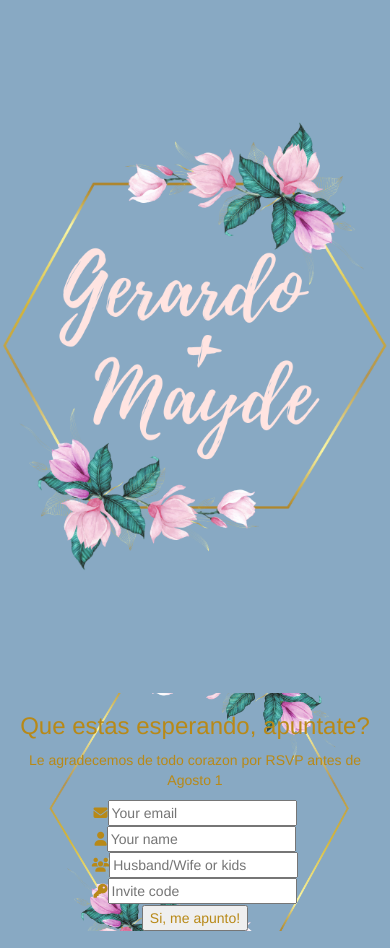
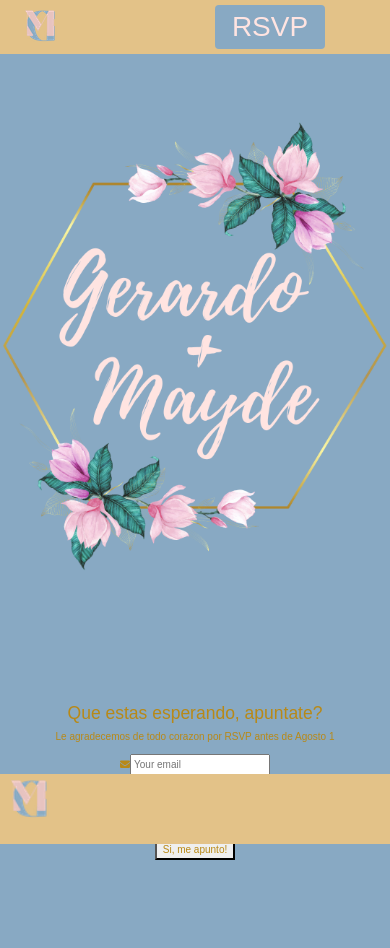
Before and after one commit to gespinozaceja/miboda, a website: page index.html in a window 390 px wide. Drawn offline with nearby package versions, Linux system fonts and the light colour scheme.

Commit message:
added mobile friendly footer and navigation bar

```diff
--- a/index.html
+++ b/index.html
@@ -5,21 +5,55 @@
 <meta name="viewport" content="width=device-width,initial-scale=1">
 <link rel="stylesheet" href="style.css">
 <link rel="stylesheet" href="css/bootstrap.min.css">
+<link
+rel="stylesheet"
+href="https://stackpath.bootstrapcdn.com/bootstrap/4.3.1/css/bootstrap.min.css"
+/>
 <link rel="icon" type="image/png" sizes="32x32" href="G-M-2.png">
 
 <body style="background-color: #88a9c3;">
     <style>
     </style>
+<header >
 
-<div class="row text-global">
+        <div class="container">
+            <div class="row">
+              <div class="col">
+                <img class="logo"src="./G-M-2.png" alt="Home">
+
+              </div>
+              <div class="col">
+
+                <button class="navBtn"><a href="#rsvpForm">RSVP</a></button>
+
+              </div>
+
+
+
+            </div>
+          </div>
+
+
+
+ </header>
+
+
+<div class="row text-global marginBottom">
  <section class="rsvp text-center" id="rsvp">
+
 
     <div class="col-md-6">
         <a href="#">
             <img class="img-responsive"src="static/img/gerardo_mayde_home.png" alt="Home">
         </a>
     </div>
-    <div class="col-md-6">
+
+
+                    <!-- rsvp form  -->
+
+                    <!-- rsvp form  -->
+
+    <div class="">
         <div id="rsvp-modal" class="modal fade" tabindex="-1" role="dialog">
             <div class="modal-dialog" role="document">
                 <div class="modal-content">
@@ -35,8 +69,8 @@
             </div><!-- /.modal-dialog -->
         </div><!-- /.modal -->
 
-        <div class="container bg-img">
-            <div class="row text-center">
+        <div id="rsvpForm" class="container  ">
+            <div class="row text-center marginDiv">
                 <div class="col-md-6 col-md-offset-3">
                     <h3>Que estas esperando, apuntate?</h3>
                     <p>Le agradecemos de todo corazon por RSVP antes de Agosto 1</p>
@@ -94,9 +128,17 @@
 
 
 </section>
+
 </div>
+
+<footer>
+    <img class="navbar"src="./G-M-2.png" alt="Home">
+</footer>
+
 <script src="https://kit.fontawesome.com/bec0faabce.js" crossorigin="anonymous"></script>
 <script src="https://code.jquery.com/jquery-1.9.1.min.js"></script>
 <script type="text/javascript" src="js/scripts.js"></script>
+<script src="https://cdn.jsdelivr.net/npm/@popperjs/core@2.9.2/dist/umd/popper.min.js" integrity="sha384-IQsoLXl5PILFhosVNubq5LC7Qb9DXgDA9i+tQ8Zj3iwWAwPtgFTxbJ8NT4GN1R8p" crossorigin="anonymous"></script>
+<script src="https://cdn.jsdelivr.net/npm/bootstrap@5.0.1/dist/js/bootstrap.min.js" integrity="sha384-Atwg2Pkwv9vp0ygtn1JAojH0nYbwNJLPhwyoVbhoPwBhjQPR5VtM2+xf0Uwh9KtT" crossorigin="anonymous"></script>
 </body>
 </html>
--- a/package.json
+++ b/package.json
@@ -18,5 +18,8 @@
   "homepage": "https://github.com/gespinozaceja/miboda#readme",
   "dependencies": {
     "fontawesome": "^5.6.3"
+  },
+  "devDependencies": {
+    "bootstrap": "^5.0.1"
   }
 }
--- a/style.css
+++ b/style.css
@@ -1,3 +1,20 @@
+*{
+    --darkBlue:#3269a8;
+    --blue: #88a9c3;
+    --pink: #ffe4e1;
+    --gold: #e3c288;
+    font-family: 'Pattaya', sans-serif;
+font-family: 'Recursive', sans-serif;
+}
+body{
+
+    font-family: 'Pattaya', sans-serif;
+    font-family: 'Recursive', sans-serif;
+}
+a{
+    text-decoration: none;
+}
+
 .btn-down {
     margin: 0 auto;
     text-align: center;
@@ -24,4 +41,82 @@
     background-repeat: no-repeat;
     background-position: center;
     background-size: 80%;
+
 }
+.marginDiv{
+    padding:10px;
+}
+.marginBottom{
+    margin-bottom: 20%;
+}
+header{
+    z-index: 99999;
+    background-color:var(--gold) ;
+    color: var(--pink);
+    position: fixed;
+    top: 0;
+    width: 100%;
+}
+
+footer{
+    background-color:var(--gold) ;
+    color: var(--pink);
+    position: fixed;
+    bottom: 0;
+    width: 100%;
+}
+
+
+.logo{
+    margin:10px;
+}
+.navBtn {
+    display: inline-block;
+    border-radius: 4px;
+    background-color: var(--blue);
+    border: none;
+    color: var(--pink);
+    text-align: center;
+    font-size: 28px;
+    width: 110px;
+    transition: all 0.5s;
+    cursor: pointer;
+    margin: 5px;
+  }
+
+  .navBtn a {
+    cursor: pointer;
+    display: inline-block;
+    position: relative;
+    transition: 0.5s;
+    text-decoration: none;
+    color: var(--pink);
+
+  }
+
+  .navBtn a:after {
+    content: '\00bb';
+    position: absolute;
+    opacity: 0;
+    top: 0;
+    right: -20px;
+    transition: 0.5s;
+    text-decoration: none;
+    color: var(--pink);
+
+  }
+
+  .navBtn:hover a {
+    padding-right: 25px;
+    text-decoration: none;
+    color: var(--pink);
+
+  }
+
+  .navBtn:hover a:after {
+    opacity: 1;
+    right: 0;
+    text-decoration: none;
+    color: var(--pink);
+
+  }
```
Also changed, not shown: 1 other file.
